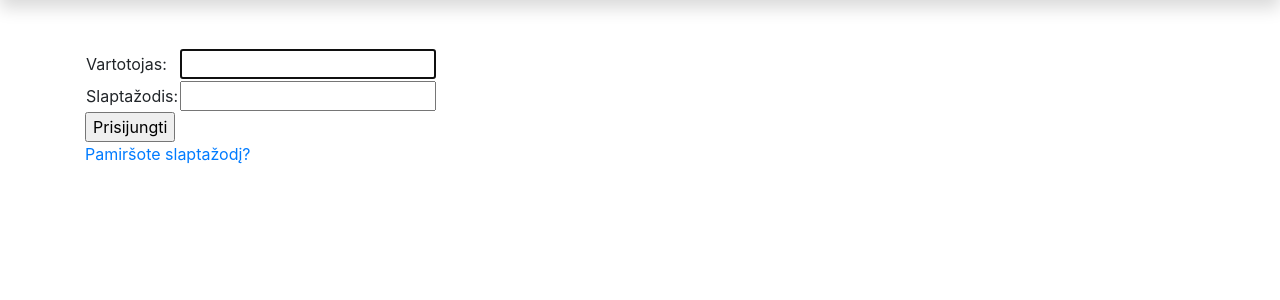
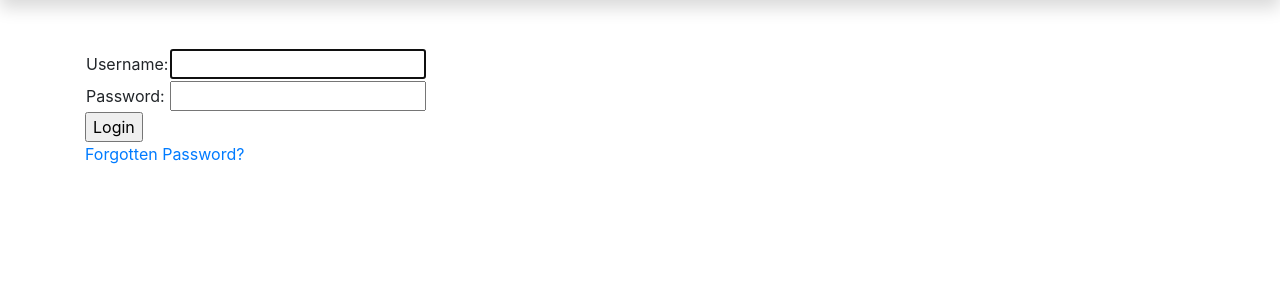
Before and after one commit to DonatasNoreika/myblog_202401, a Django app: page /accounts/login/ in a window 1280 px wide. Shown: the part 56-356 px from the top of the page. Run offline with Django 5.2, Linux system fonts and the light colour scheme; some libraries are stand-ins or nearby versions.

Commit message:
Išverstas login.html į LT

```diff
--- a/mysite/myblog/templates/registration/login.html
+++ b/mysite/myblog/templates/registration/login.html
@@ -1,35 +1,25 @@
 {% extends "base.html" %}
-
-{% block "title" %}Prisijungimas{% endblock %}
+{% load i18n %}
+{% block "title" %}{% trans "Login" %}{% endblock %}
 
 {% block "content" %}
-
-  {% if form.errors %}
-    <p>Prisijungimo klaida, bandykite dar kartą!</p>
-  {% endif %}
-
-  {% if next %}
-    {% if user.is_authenticated %}
-      <p>Neturite prieigos prie šios informacijos. Turite prisijungti.</p>
-    {% endif %}
-  {% endif %}
 
   <form method="post" action="{% url 'login' %}">
     {% csrf_token %}
     <table>
       <tr>
-        <td>Vartotojas: </td>
+        <td>{% trans "Username:" %} </td>
         <td>{{ form.username }}</td>
       </tr>
       <tr>
-        <td>Slaptažodis: </td>
+        <td>{% trans "Password:" %} </td>
         <td>{{ form.password }}</td>
       </tr>
     </table>
-    <input type="submit" value="Prisijungti" />
+    <input type="submit" value="{% blocktrans %}Login{% endblocktrans %}" />
     <input type="hidden" name="next" value="{{ next }}" />
   </form>
 
-  <p><a href="{% url 'password_reset' %}">Pamiršote slaptažodį?</a></p>
+  <p><a href="{% url 'password_reset' %}">{% trans "Forgotten Password?" %}</a></p>
 
 {% endblock %}
```
Also changed, not shown: mysite/myblog/locale/lt/LC_MESSAGES/django.po, 1 other file.
